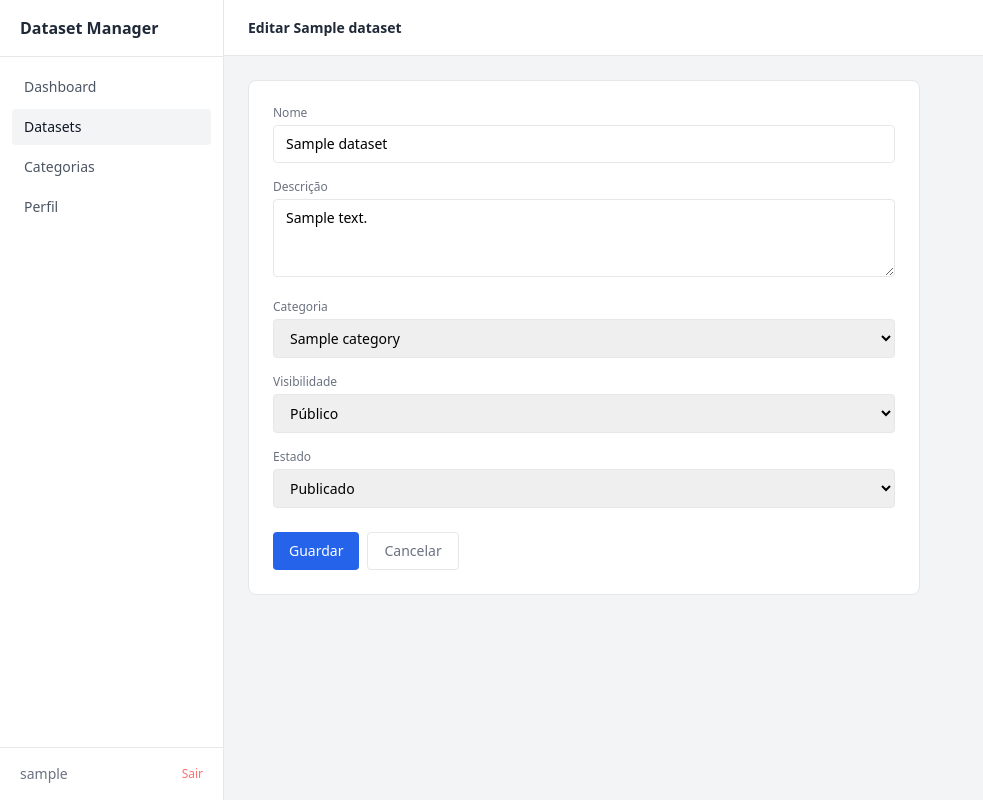
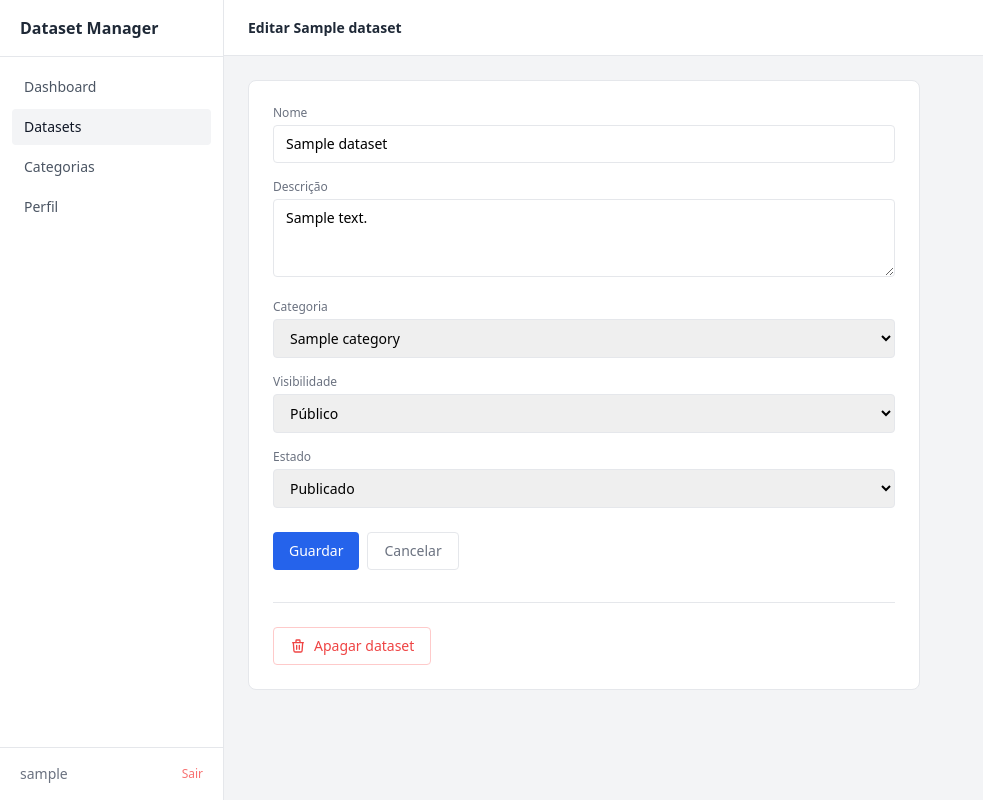
Before and after one commit to Moonphaase/estagio, a Django app: page /datasets/1/edit/ in a window 1280 px wide. Shown: the whole page, without its empty margins (0-983 px from the left). Run offline with Django 5.2, Linux system fonts and the light colour scheme; a user stored in the database is signed in; tables that the repository leaves empty hold one stand-in row (values such as "Sample post"); parts of the project's set-up code (start-up, migrations or seed data) failed here and were passed over; some libraries are stand-ins or nearby versions.

Commit message:
botao delete aura

```diff
--- a/frontend/templates/frontend/dataset_edit.html
+++ b/frontend/templates/frontend/dataset_edit.html
@@ -57,6 +57,60 @@
             </a>
         </div>
     </form>
+
+    <!-- Separador + botão apagar -->
+    <div class="border-t border-gray-200 mt-8 pt-6">
+        <button
+            type="button"
+            onclick="document.getElementById('delete-modal').classList.remove('hidden')"
+            class="flex items-center gap-2 text-sm text-red-500 border border-red-200 px-4 py-2 rounded hover:bg-red-50 transition-colors">
+            <svg class="w-4 h-4" fill="none" stroke="currentColor" viewBox="0 0 24 24">
+                <path stroke-linecap="round" stroke-linejoin="round" stroke-width="2"
+                      d="M19 7l-.867 12.142A2 2 0 0116.138 21H7.862a2 2 0 01-1.995-1.858L5 7m5 4v6m4-6v6m1-10V4a1 1 0 00-1-1h-4a1 1 0 00-1 1v3M4 7h16"/>
+            </svg>
+            Apagar dataset
+        </button>
+    </div>
+</div>
+
+<!-- Modal de confirmação -->
+<div id="delete-modal" class="hidden fixed inset-0 z-50 flex items-center justify-center p-4">
+    <!-- Fundo escuro -->
+    <div class="absolute inset-0 bg-black/50"
+         onclick="document.getElementById('delete-modal').classList.add('hidden')"></div>
+
+    <!-- Caixa do modal -->
+    <div class="relative bg-white rounded-lg border border-gray-200 shadow-lg p-6 max-w-sm w-full">
+        <div class="flex items-center gap-3 mb-3">
+            <div class="w-9 h-9 rounded-full bg-red-100 flex items-center justify-center flex-shrink-0">
+                <svg class="w-5 h-5 text-red-500" fill="none" stroke="currentColor" viewBox="0 0 24 24">
+                    <path stroke-linecap="round" stroke-linejoin="round" stroke-width="2"
+                          d="M12 9v2m0 4h.01m-6.938 4h13.856c1.54 0 2.502-1.667 1.732-3L13.732 4c-.77-1.333-2.694-1.333-3.464 0L3.34 16c-.77 1.333.192 3 1.732 3z"/>
+                </svg>
+            </div>
+            <h3 class="text-sm font-semibold text-gray-900">Apagar "{{ dataset.name }}"?</h3>
+        </div>
+
+        <p class="text-sm text-gray-500 mb-5">
+            Tens a certeza? Esta ação é permanente e remove todas as versões e ficheiros associados.
+        </p>
+
+        <div class="flex gap-2">
+            <button
+                type="button"
+                onclick="document.getElementById('delete-modal').classList.add('hidden')"
+                class="flex-1 text-sm text-gray-600 border border-gray-200 px-4 py-2 rounded hover:bg-gray-50">
+                Cancelar
+            </button>
+            <form method="POST" action="/datasets/{{ dataset.id }}/delete/" class="flex-1">
+                {% csrf_token %}
+                <button type="submit"
+                    class="w-full text-sm bg-red-500 text-white px-4 py-2 rounded hover:bg-red-600">
+                    Sim, apagar
+                </button>
+            </form>
+        </div>
+    </div>
 </div>
 
 {% endblock %}
--- a/frontend/urls.py
+++ b/frontend/urls.py
@@ -15,4 +15,9 @@ urlpatterns = [
     path('datasets/<int:id>/edit/', views.dataset_edit, name='dataset_edit'),
     path('datasets/<int:id>/versions/', views.dataset_versions, name='dataset_versions'),
     path('logout/', views.logout_view, name='logout'),
+    path(
+        'datasets/<int:id>/delete/',
+        views.dataset_delete,
+        name='dataset_delete'
+    ),
 ]
--- a/frontend/views.py
+++ b/frontend/views.py
@@ -133,3 +133,12 @@ def dataset_versions(request, id):
 def logout_view(request):
     logout(request)
     return redirect('login')
+
+@login_required
+def dataset_delete(request, id):
+    dataset = get_object_or_404(Dataset, id=id)
+
+    if request.method == 'POST':
+        dataset.delete()
+
+    return redirect('datasets')
```
Also changed, not shown: config/settings.py (+6 -2 lines), 1 other file.
